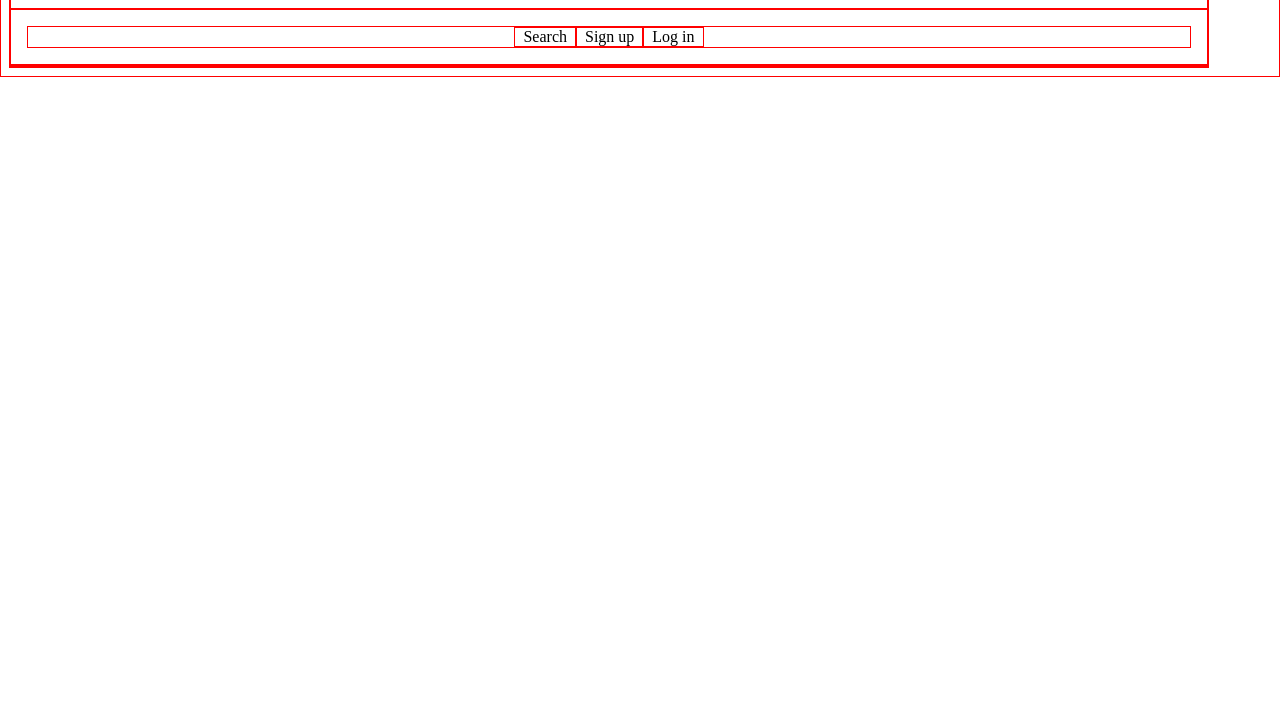
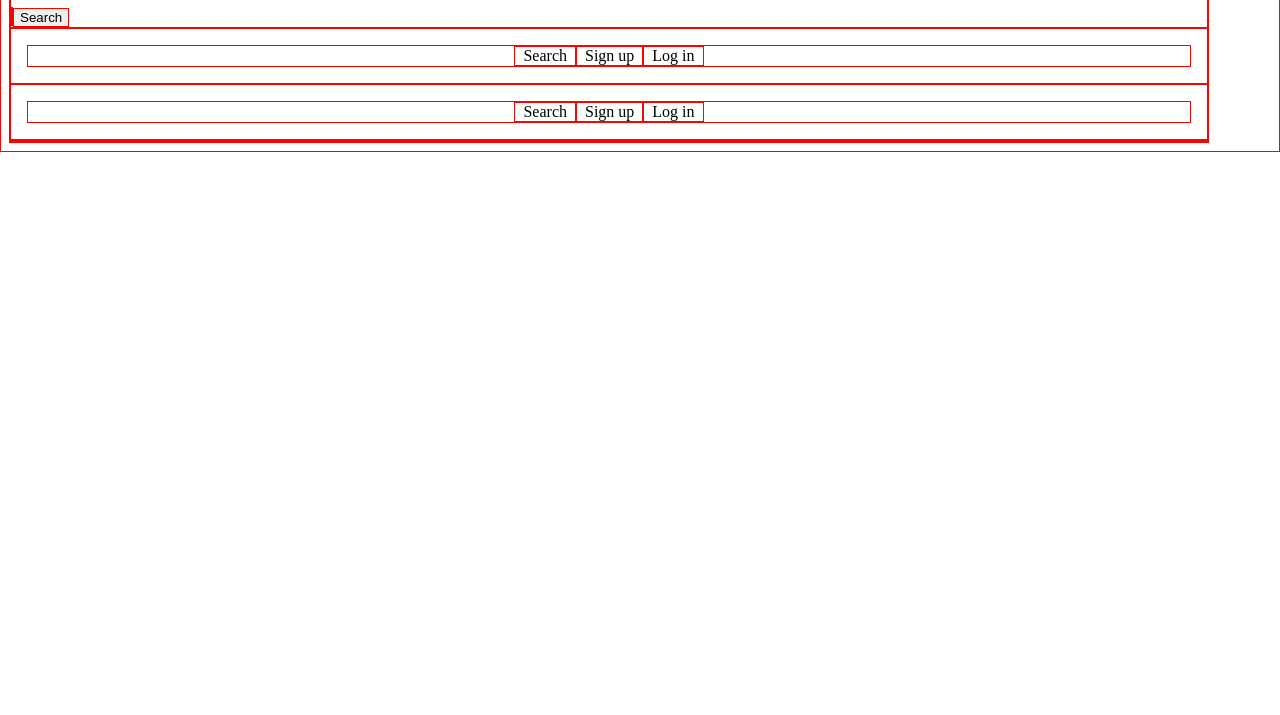
Before and after one commit to clane62/I-Chews-You---Food-App, a website: page client/index.html in a window 1280 px wide. Shown: the part 85-800 px from the top of the page. Drawn offline with nearby package versions, Linux system fonts and the light colour scheme.

Commit message:
search-recipes file added

```diff
--- a/client/index.html
+++ b/client/index.html
@@ -19,6 +19,7 @@
   <script src="./js/initialize.js"></script>
   <script defer src="./js/components/log_in.js"></script>
   <script defer src="./js/components/sign_up.js"></script>
+  <script defer src="./js/components/search_recipes.js"></script>
 
 </head>
 
@@ -26,8 +27,18 @@
 
   <header>
     <h1>I CHEWS YOU</h1>
+    <span class="search-bar">
+    </span>
+    <button class="search-recipe">Search</button>
   </header>
 
+  <nav class="header-nav">
+    <ul>
+      <li class="" onClick="">Search</li>
+      <li class="" onClick="">Sign up</li>
+      <li class="" onClick="">Log in</li>
+    </ul>
+  </nav>
   <nav class="header-nav">
     <ul>
       <li class="" onClick="renderSearch()">Search</li>
@@ -36,6 +47,7 @@
     </ul>
   </nav>
 
+
   <main id="page" class="content"></main>
 
 </body>
```
Also changed, not shown: client/js/components/search_recipes.js (added). Lines whose indentation alone changed are shown as unchanged.
